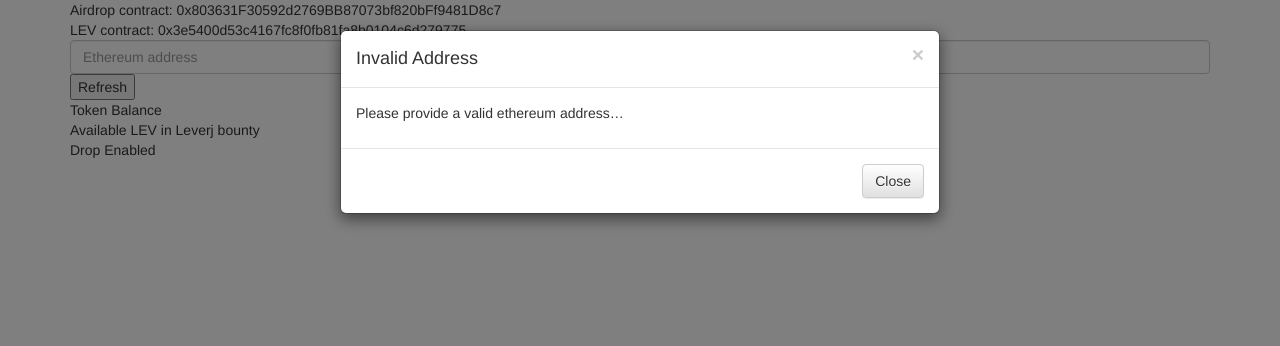
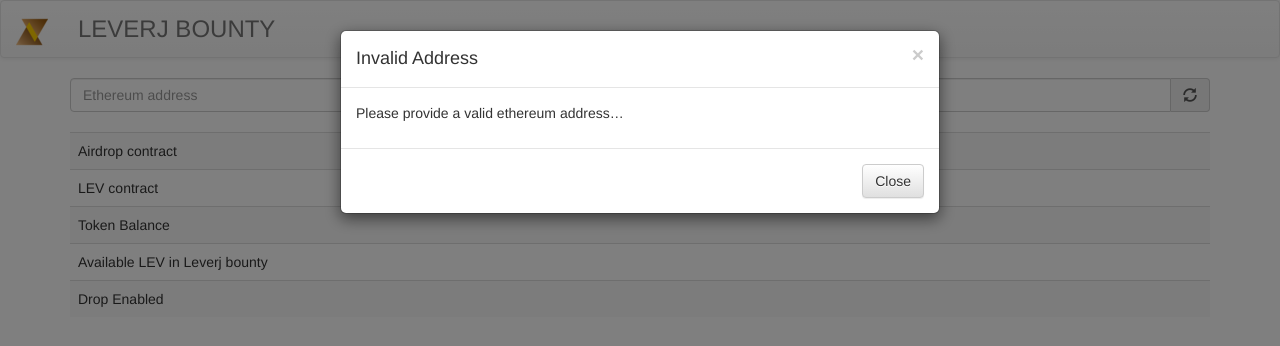
Before and after one commit to leverj/air-drop, a website: page www/index.html in a window 1280 px wide. Drawn offline with nearby package versions, Linux system fonts and the light colour scheme; no server answers.

Commit message:
air-drop help page.

```diff
--- a/www/client.js
+++ b/www/client.js
@@ -1,6 +1,4 @@
-contractAddress = '0x803631F30592d2769BB87073bf820bFf9481D8c7';
-tokenAddress = '0x3e5400d53c4167fc8f0fb81fa8b0104c6d279775';
-web3 = new Web3(new Web3.providers.HttpProvider('https://ropsten.infura.io'))
+web3 = new Web3(new Web3.providers.HttpProvider(provider))
 
 async function client() {
   let storage
@@ -23,7 +21,7 @@
   let user = storage['user'];
   $("#user-address").val(user)
   let airdrop = new web3.eth.Contract(abi.airdrop, contractAddress);
-  let token = new web3.eth.Contract(abi.token, contractAddress);
+  let token = new web3.eth.Contract(abi.token, tokenAddress);
   $("#airdrop").text(contractAddress)
   $("#lev").text(tokenAddress)
 
--- /dev/null
+++ b/www/conf.js
@@ -0,0 +1,3 @@
+contractAddress = '0x803631F30592d2769BB87073bf820bFf9481D8c7';
+tokenAddress = '0x3e5400d53c4167fc8f0fb81fa8b0104c6d279775';
+provider = 'https://ropsten.infura.io';
--- a/www/index.html
+++ b/www/index.html
@@ -18,28 +18,57 @@
           crossorigin="anonymous"></script>
   <script src="web3.min.js"></script>
   <script src="abi.js"></script>
+  <script src="conf.js"></script>
   <script src="client.js"></script>
   <meta name="viewport" content="width=device-width, initial-scale=1, shrink-to-fit=no">
 </head>
 <body>
+<nav class="navbar navbar-default">
+  <div class="container-fluid">
+    <div class="navbar-header">
+      <a class="navbar-brand">
+        <img alt="Brand" src="./favicon/favicon-32x32.png">
+      </a>
+    </div>
+    <h3 class="navbar-text center">LEVERJ BOUNTY</h3>
+  </div>
+</nav>
+
 <div class="container">
-  <div>Airdrop contract:&nbsp;<span id="airdrop"></span></div>
-  <div>LEV contract:&nbsp;<span id="lev"></span></div>
-  <div class="">
+  <div class="input-group">
     <input type="text" class="form-control" id="user-address" placeholder="Ethereum address">
-    <button id="refresh" class="">Refresh</button>
+    <div id="refresh" class="input-group-addon btn"><span class="glyphicon glyphicon-refresh"></span></div>
   </div>
-  <table>
-    <tr><td>Token Balance</td><td id="token-balance">&nbsp;</td></tr>
-    <tr><td>Available LEV in Leverj bounty</td><td id="available-balance">&nbsp;</td></tr>
-    <tr><td>Drop Enabled</td><td id="drop-enabled">&nbsp;</td></tr>
+  <br>
+  <table class="table table-striped">
+    <tr>
+      <td>Airdrop contract</td>
+      <td id="airdrop">&nbsp;</td>
+    </tr>
+    <tr>
+      <td>LEV contract</td>
+      <td id="lev">&nbsp;</td>
+    </tr>
+    <tr>
+      <td>Token Balance</td>
+      <td id="token-balance">&nbsp;</td>
+    </tr>
+    <tr>
+      <td>Available LEV in Leverj bounty</td>
+      <td id="available-balance">&nbsp;</td>
+    </tr>
+    <tr>
+      <td>Drop Enabled</td>
+      <td id="drop-enabled">&nbsp;</td>
+    </tr>
   </table>
 </div>
 <div class="modal fade" id="my-modal" tabindex="-1" role="dialog">
   <div class="modal-dialog" role="document">
     <div class="modal-content">
       <div class="modal-header">
-        <button type="button" class="close" data-dismiss="modal" aria-label="Close"><span aria-hidden="true">&times;</span></button>
+        <button type="button" class="close" data-dismiss="modal" aria-label="Close"><span
+            aria-hidden="true">&times;</span></button>
         <h4 class="modal-title">Invalid Address</h4>
       </div>
       <div class="modal-body">
```
Also changed, not shown: www/favicon/browserconfig.xml (added, +9 -0 lines), www/favicon/android-chrome-192x192.png (added), www/favicon/android-chrome-512x512.png (added), www/favicon/apple-touch-icon.png (added), www/favicon/favicon-16x16.png (added), www/favicon/favicon-32x32.png (added), www/favicon/favicon.ico (added), www/favicon/manifest.json (added), www/favicon/mstile-144x144.png (added), www/favicon/mstile-150x150.png (added), www/favicon/mstile-310x150.png (added), www/favicon/mstile-310x310.png (added), www/favicon/mstile-70x70.png (added), www/favicon/safari-pinned-tab.svg (added).
